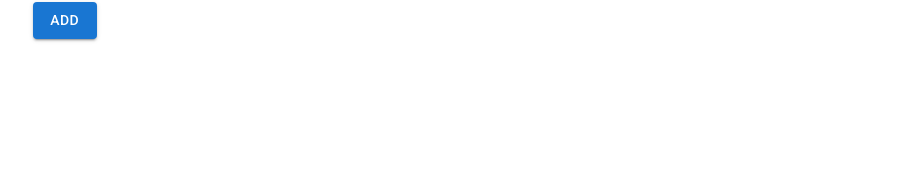
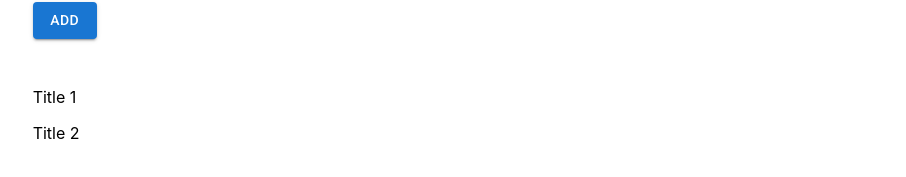
Before and after one commit to recon-designs-practice/pernstacktodo, a React (Create React App) app in the folder client/: page / in a window 1280 px wide. Shown: the part 237-414 px from the top of the page, without its empty margins (186-1092 px from the left). Built offline with nearby package versions, Linux system fonts and the light colour scheme.

Commit message:
Added Zustand to manage state

```diff
--- a/client/package.json
+++ b/client/package.json
@@ -13,7 +13,8 @@
     "react": "^18.2.0",
     "react-dom": "^18.2.0",
     "react-scripts": "5.0.1",
-    "web-vitals": "^2.1.4"
+    "web-vitals": "^2.1.4",
+    "zustand": "^4.4.6"
   },
   "scripts": {
     "start": "react-scripts start",
--- a/client/src/App.js
+++ b/client/src/App.js
@@ -1,21 +1,35 @@
-import React, { useState } from 'react'
+import React from 'react'
 import { TextField } from '@mui/material'
+import useTodoStore from './stores/store';
 import Button from './components/Button';
 import './App.css';
 
 function App() {
-  const [titleInputValue, setTitleInputValue] = useState('')
-  const [descriptionInputValue, setDescriptionInputValue] = useState(null)
-  console.log(titleInputValue)
+  const todosArr = useTodoStore((state) => state.todos)
+  const newTitle = useTodoStore((state) => state.newTitleInputValue)
+  const setNewTitle = useTodoStore((state) => state.setNewTitle)
+  const newDescription = useTodoStore((state) => state.newDescriptionInputValue)
+  const setNewDescription = useTodoStore((state) => state.setNewDescription)
 
   return (
     <div className='grid-container'>
       <h1>Hello world</h1>
-      <h6>{titleInputValue}</h6>
+      <div style={{ gridColumn: '3 / 11' }}>
+        <h6>{newTitle}</h6>
+        <h6>{newDescription}</h6>
+      </div>
+
       <div className='add-section'>
-        <TextField placeholder='Title' variant='outlined' value={titleInputValue} onChange={(e) => setTitleInputValue(e.target.value)} />
-        <TextField placeholder='Description' variant='outlined' value={descriptionInputValue} onChange={(e) => setDescriptionInputValue(e.target.value)} />
+        <TextField placeholder='Title' variant='outlined' value={newTitle} onChange={(e) => setNewTitle(e.target.value)} />
+        <TextField placeholder='Description' variant='outlined' value={newDescription} onChange={(e) => setNewDescription(e.target.value)} />
         <Button className='form-button' label="Add" />
+      </div>
+      <div style={{ gridColumn: '3 / 11' }}>
+        {todosArr.map((todo) => {
+          const { todo_id, todo_title } = todo
+
+          return <p key={todo_id}>{todo_title}</p>
+        })}
       </div>
     </div>
   );
--- /dev/null
+++ b/client/src/stores/store.js
@@ -0,0 +1,29 @@
+import { createWithEqualityFn } from "zustand/traditional"
+
+const useTodoStore = createWithEqualityFn((set) => ({
+  todos: [
+    {
+      todo_id: '1',
+      todo_title: 'Title 1',
+      todo_description: 'Description 1',
+      todo_is_complete: false,
+      todo_created_on: '10-22-1971'
+    },
+    {
+      todo_id: '2',
+      todo_title: 'Title 2',
+      todo_description: 'Description 2',
+      todo_is_complete: true,
+      todo_created_on: '10-22-1981'
+    }
+  ],
+  addTodo: (newTodo) => set((state) => ({
+    todos: [...state.todos, newTodo]
+  })),
+  newTitleInputValue: '',
+  setNewTitle: (newTitle) => set({ newTitleInputValue: newTitle }),
+  newDescriptionInputValue: '',
+  setNewDescription: (newDescription) => set({ newDescriptionInputValue: newDescription })
+}))
+
+export default useTodoStore
```
Also changed, not shown: 1 other file (tests, documents, lock files or other folders).
